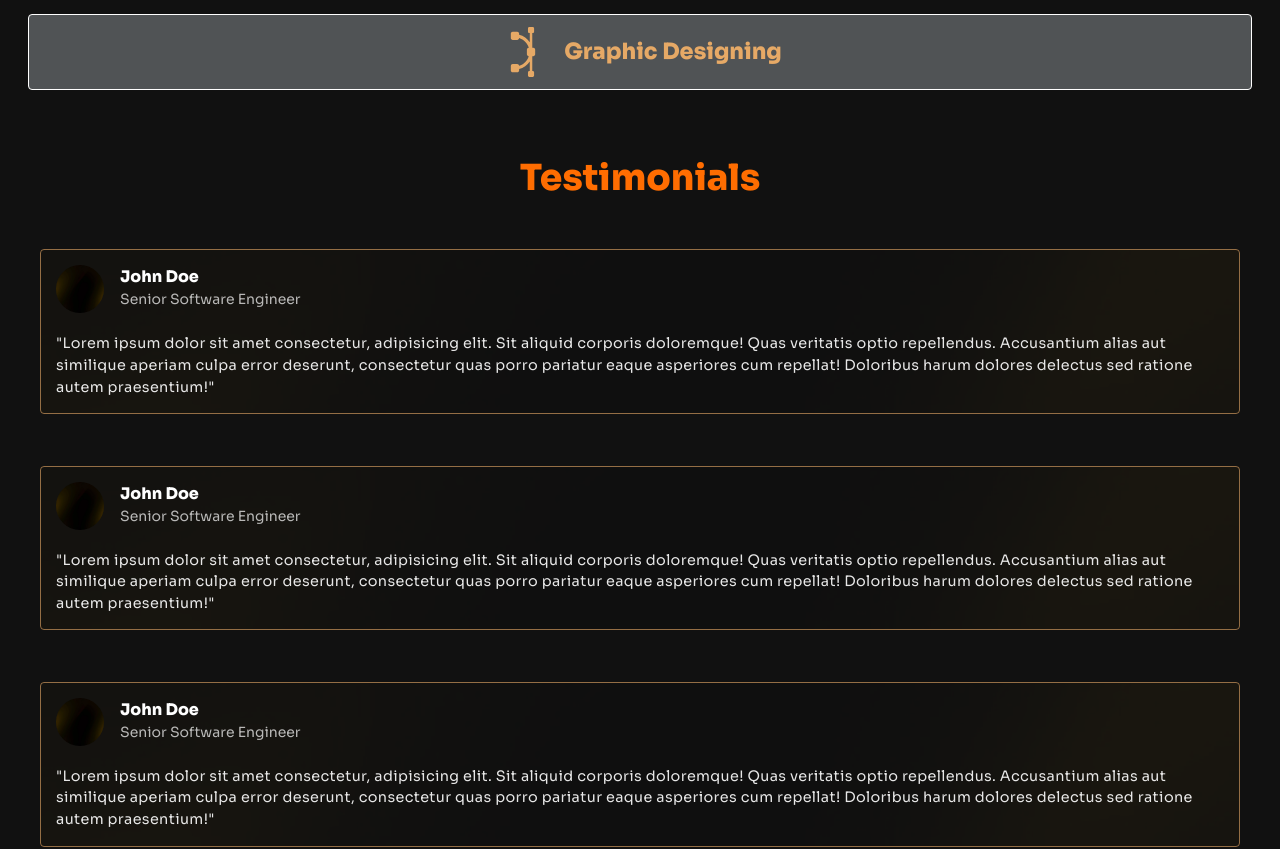
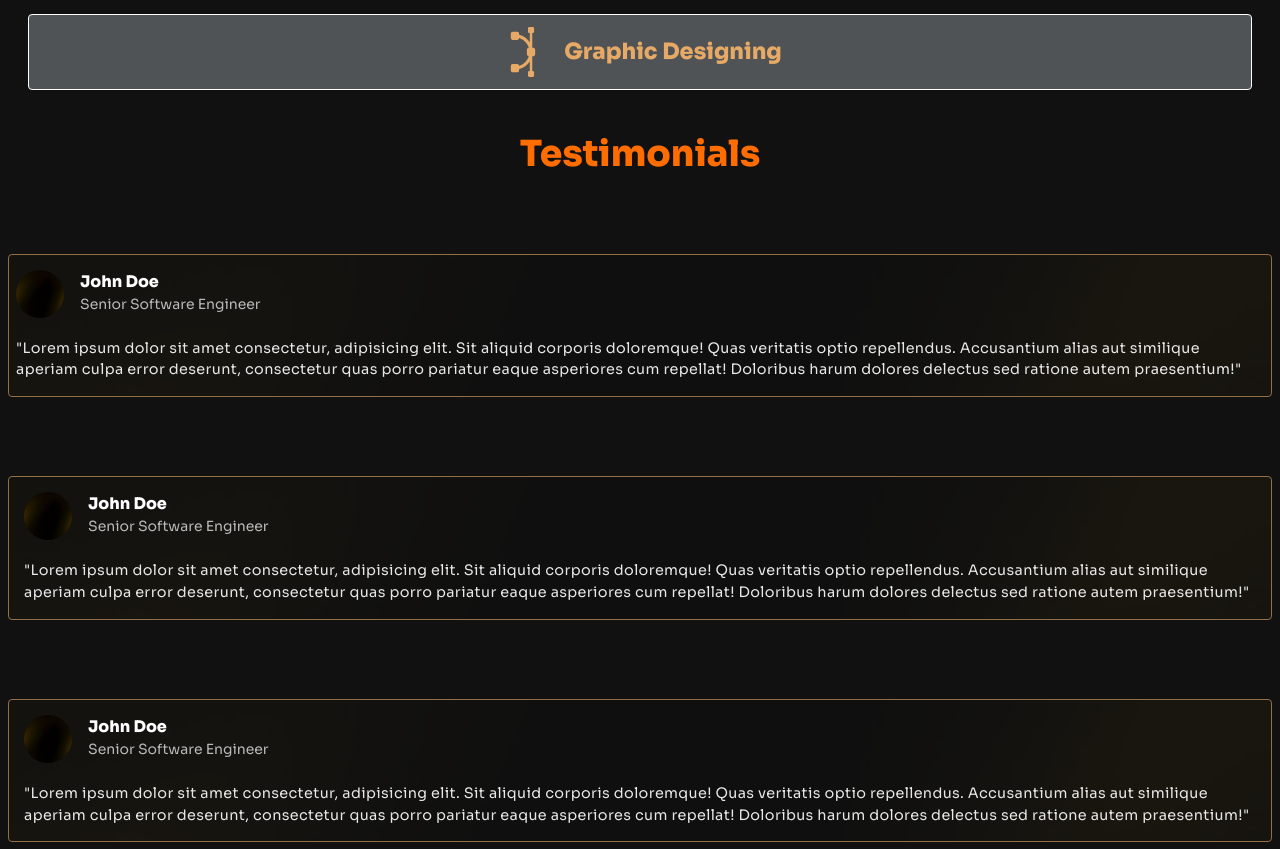
Before and after one commit to Manishbhai9350/Landing_Pages, a Next.js app: page /FlashCutEdits in a window 1280 px wide. Shown: the part 1478-2327 px from the top of the page. Built offline with nearby package versions, Linux system fonts and the light colour scheme.

Commit message:
Updates Testimonials

```diff
--- a/src/app/FlashCutEdits/page.jsx
+++ b/src/app/FlashCutEdits/page.jsx
@@ -157,11 +157,11 @@ const page = () => {
           </div>
         </div>
       </section>
-      <section className="z-50 relative page_3 clients-review w-full min-h-screen p-10 flex justify-start items-start flex-wrap gap-5">
+      <section className="z-50 relative page_3 clients-review w-full min-h-screen py-4 px-2 flex justify-start items-start flex-wrap gap-5">
         <h1 className="w-full text-center text-[#FF6D01] text-4xl sora-bold">
           Testimonials
         </h1>
-        <div className="review p-4 relative w-[100%] max-h-[350px]">
+        <div className="review py-4 p-2 relative w-[100%] max-h-[350px]">
           <div className="bg border z-[51] rounded-sm border-[#e6a8669e] w-full h-full top-0 left-0 absolute overflow-hidden">
             <Image
               className="object-cover opacity-10"
```
